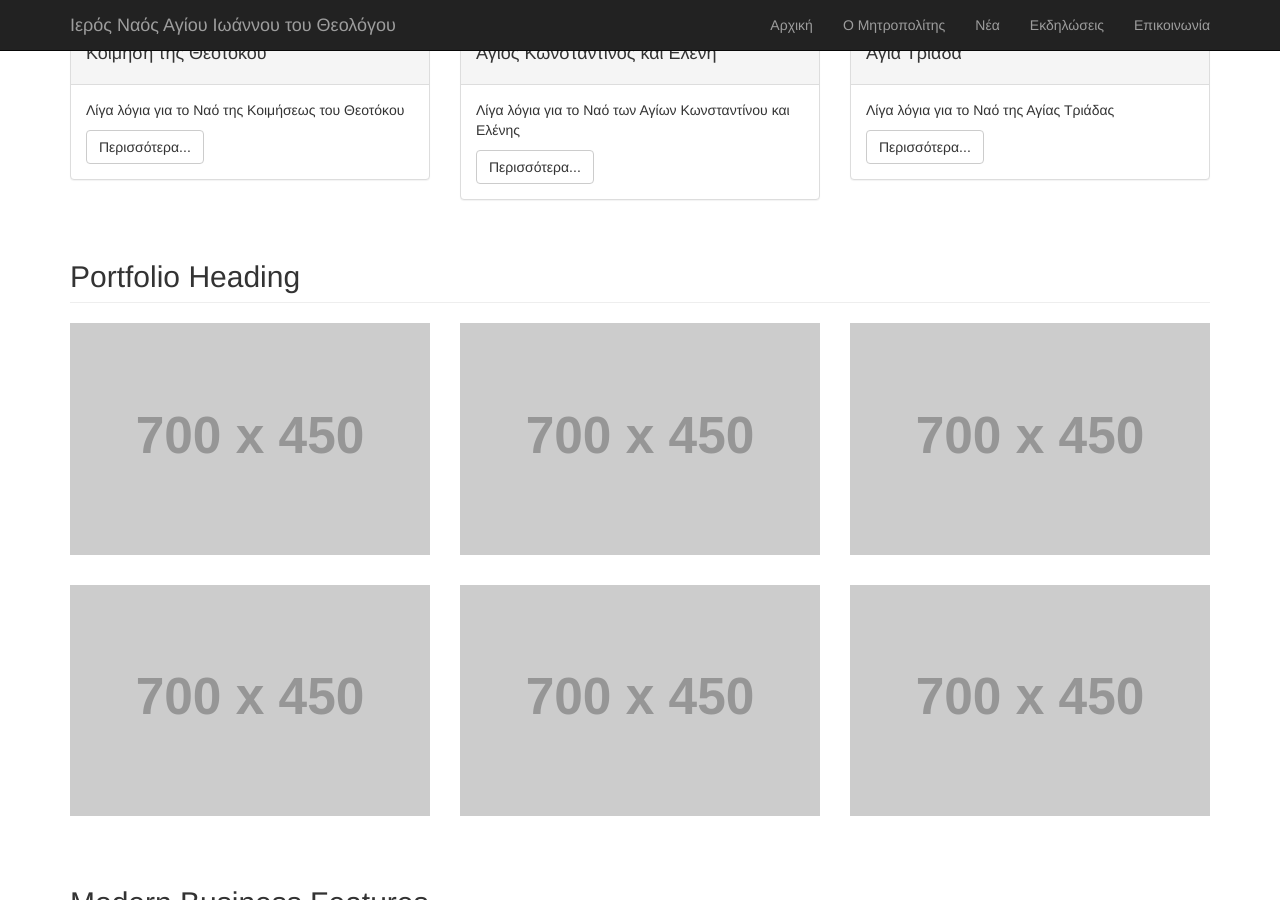
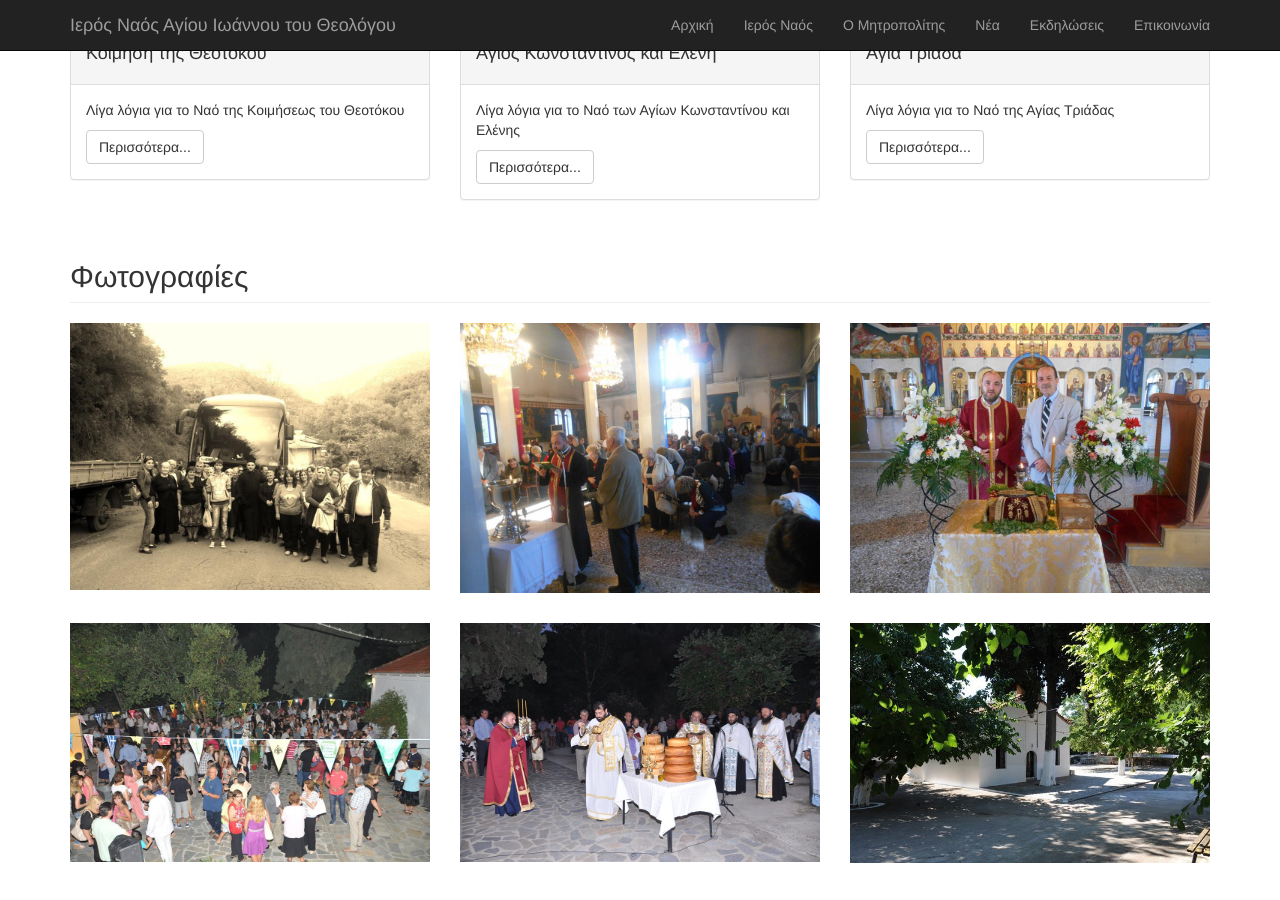
Before and after one commit to gkonstantina/agiosioannistheologos, a Jekyll site: the page built from index.html, in a window 1280 px wide and 900 px high, scrolled down 758 px. Built offline with Jekyll 4.4.1, drawn with Linux system fonts in a browser that asks for light colours.

Commit message:
ieros naos page + index optimizations

```diff
--- a/_includes/navbar.html
+++ b/_includes/navbar.html
@@ -18,6 +18,9 @@
                     <a href="{{ "/" | prepend: site.baseurl }}">Αρχική</a>
                 </li>
                 <li>
+                    <a href="{{ "/ieros-naos/" | prepend: site.baseurl }}">Ιερός Ναός</a>
+                </li>
+                <li>
                     <a href="{{ "/mhtropoliths/" | prepend: site.baseurl }}">Ο Μητροπολίτης</a>
                 </li>
                 <li>
--- a/agiwn-kwnstantinou-kai-elenhs/index.html
+++ b/agiwn-kwnstantinou-kai-elenhs/index.html
@@ -5,4 +5,8 @@ permalink: "/agiwn-kwnstantinou-kai-elenhs/index.html"
 uid: 5
 excerpt: "Λίγα λόγια για το Ναό των Αγίων Κωνσταντίνου και Ελένης"
 ---
-Λίγα λόγια για το Ναό των Αγίων Κωνσταντίνου και Ελένης
+<div class="col-md-6">
+  <div class="embed-responsive embed-responsive-4by3">
+    <iframe class="embed-responsive-item" src="https://www.youtube.com/embed/Ly21ftMwX2c"></iframe>
+  </div>
+</div>
--- a/index.html
+++ b/index.html
@@ -117,36 +117,36 @@ title: "Ιερός Ναός Αγίου Ιωάννου του Θεολόγου"
     <!-- Portfolio Section -->
     <div class="row">
         <div class="col-lg-12">
-            <h2 class="page-header">Portfolio Heading</h2>
+            <h2 class="page-header">Φωτογραφίες</h2>
         </div>
         <div class="col-md-4 col-sm-6">
-            <a href="portfolio-item.html">
-                <img class="img-responsive img-portfolio img-hover" src="http://placehold.it/700x450" alt="">
+            <a>
+                <img class="img-responsive img-portfolio img-hover" src="{{ "/images/naos-8.jpg" | prepend: site.baseurl }}" alt="">
             </a>
         </div>
         <div class="col-md-4 col-sm-6">
-            <a href="portfolio-item.html">
-                <img class="img-responsive img-portfolio img-hover" src="http://placehold.it/700x450" alt="">
+            <a>
+                <img class="img-responsive img-portfolio img-hover" src="{{ "/images/naos-2.jpg" | prepend: site.baseurl }}" alt="">
             </a>
         </div>
         <div class="col-md-4 col-sm-6">
-            <a href="portfolio-item.html">
-                <img class="img-responsive img-portfolio img-hover" src="http://placehold.it/700x450" alt="">
+            <a>
+                <img class="img-responsive img-portfolio img-hover" src="{{ "/images/naos-3.jpg" | prepend: site.baseurl }}" alt="">
             </a>
         </div>
         <div class="col-md-4 col-sm-6">
-            <a href="portfolio-item.html">
-                <img class="img-responsive img-portfolio img-hover" src="http://placehold.it/700x450" alt="">
+            <a>
+                <img class="img-responsive img-portfolio img-hover" src="{{ "/images/naos-4.jpg" | prepend: site.baseurl }}" alt="">
             </a>
         </div>
         <div class="col-md-4 col-sm-6">
-            <a href="portfolio-item.html">
-                <img class="img-responsive img-portfolio img-hover" src="http://placehold.it/700x450" alt="">
+            <a>
+                <img class="img-responsive img-portfolio img-hover" src="{{ "/images/naos-5.jpg" | prepend: site.baseurl }}" alt="">
             </a>
         </div>
         <div class="col-md-4 col-sm-6">
-            <a href="portfolio-item.html">
-                <img class="img-responsive img-portfolio img-hover" src="http://placehold.it/700x450" alt="">
+            <a>
+                <img class="img-responsive img-portfolio img-hover" src="{{ "/images/naos-6.jpg" | prepend: site.baseurl }}" alt="">
             </a>
         </div>
     </div>
@@ -171,7 +171,7 @@ title: "Ιερός Ναός Αγίου Ιωάννου του Θεολόγου"
             <p>Lorem ipsum dolor sit amet, consectetur adipisicing elit. Corporis, omnis doloremque non cum id reprehenderit, quisquam totam aspernatur tempora minima unde aliquid ea culpa sunt. Reiciendis quia dolorum ducimus unde.</p>
         </div>
         <div class="col-md-6">
-            <img class="img-responsive" src="http://placehold.it/700x450" alt="">
+            <img class="img-responsive" src="{{ "/images/naos-1.jpg" | prepend: site.baseurl }}" alt="">
         </div>
     </div>
     <!-- /.row -->
```
Also changed, not shown: ieros-naos/index.html (added, +51 -0 lines).
